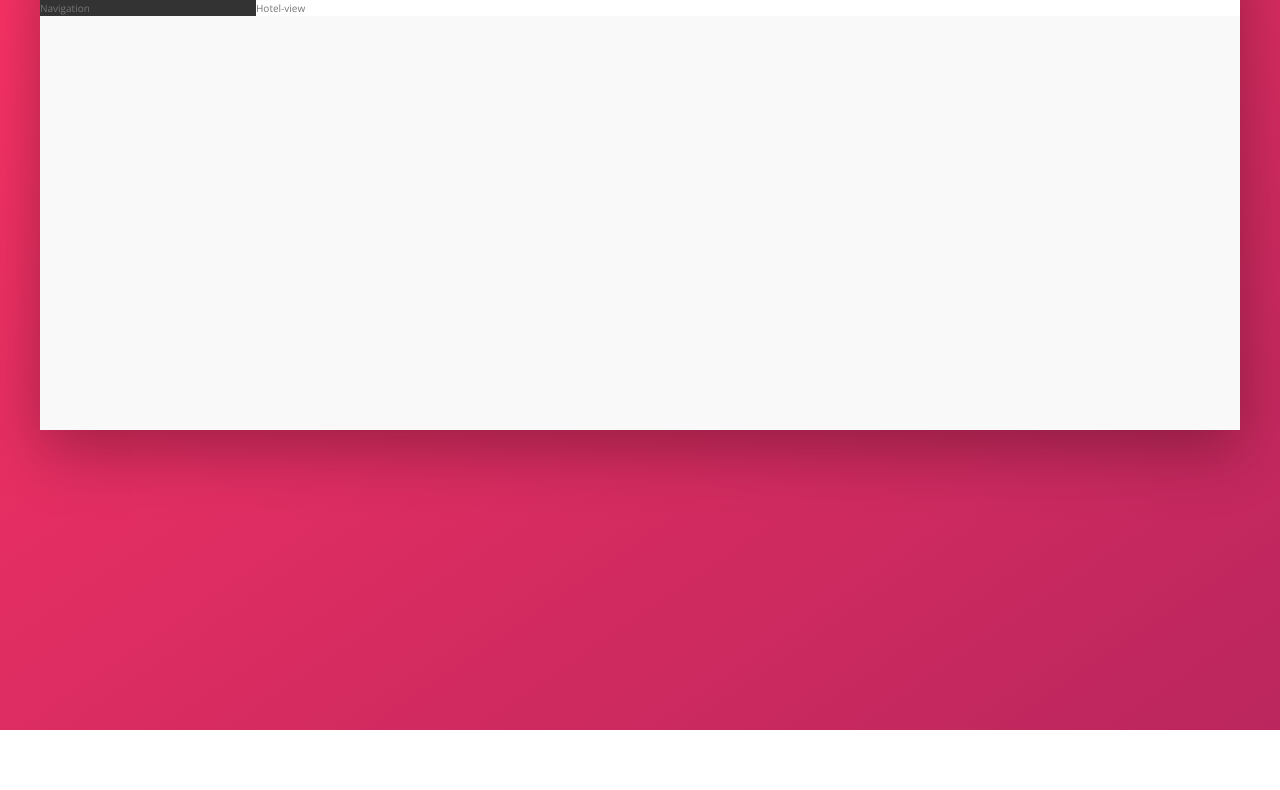
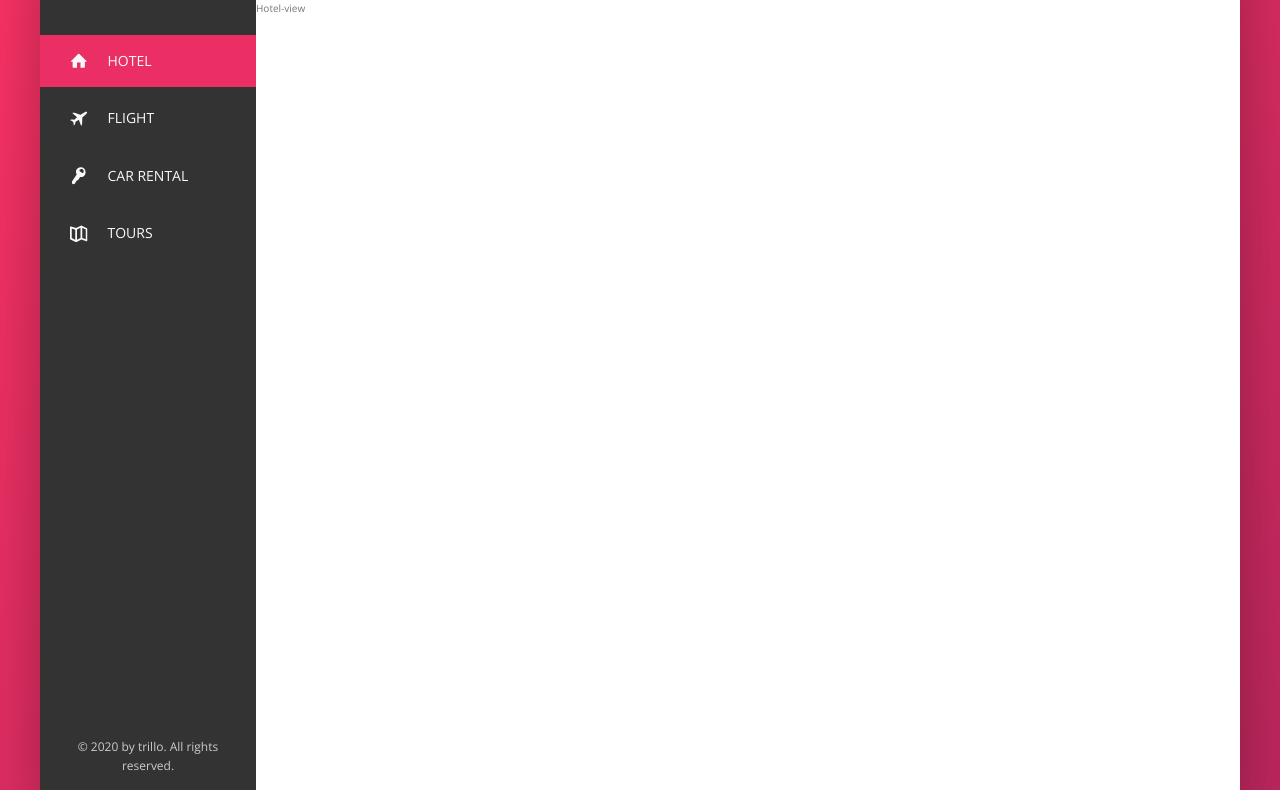
Before and after one commit to Lithium87/Trillo, a website: page index.html in a window 1280 px wide. Shown: the part 150-940 px from the top of the page. Before the commit the page ends 880 px from the top, so only its background shows below. Drawn offline with nearby package versions, Linux system fonts and the light colour scheme.

Commit message:
Building the Navigation

```diff
--- a/css/style.css
+++ b/css/style.css
@@ -55,11 +55,15 @@ body {
 
 .sidebar {
   background-color: var(--color-grey-dark-1);
-  flex: 0 0 18%; }
+  flex: 0 0 18%;
+  display: flex;
+  flex-direction: column;
+  justify-content: space-between; }
 
 .hotel-view {
   background-color: #fff;
-  flex: 1; }
+  flex: 1;
+  height: 80rem; }
 
 .logo {
   height: 3.25rem;
@@ -137,3 +141,48 @@ body {
     height: 3.75rem;
     border-radius: 50%;
     margin-right: 1rem; }
+
+.side-nav {
+  font-size: 1.4rem;
+  list-style: none;
+  margin-top: 3.5rem; }
+  .side-nav__item {
+    position: relative; }
+    .side-nav__item:not(:last-child) {
+      margin-bottom: .5rem; }
+  .side-nav__item::before {
+    content: "";
+    position: absolute;
+    top: 0;
+    left: 0;
+    height: 100%;
+    width: 3px;
+    background-color: var(--color-primary);
+    transform: scaleY(0);
+    transition: transform 0.2s, width 0.4s cubic-bezier(1, 0, 0, 1) 0.2s, background-color 0.1s; }
+  .side-nav__item:hover::before, .side-nav__item--active::before {
+    transform: scaleY(1);
+    width: 100%; }
+  .side-nav__item:active::before {
+    background-color: var(--color-primary-light); }
+  .side-nav__link:link, .side-nav__link:visited {
+    color: var(--color-grey-light-1);
+    text-decoration: none;
+    text-transform: uppercase;
+    display: block;
+    padding: 1.5rem 3rem;
+    position: relative;
+    z-index: 10;
+    display: flex;
+    align-items: center; }
+  .side-nav__icon {
+    width: 1.75rem;
+    height: 1.75rem;
+    margin-right: 2rem;
+    fill: currentColor; }
+
+.legal {
+  font-size: 1.2rem;
+  color: var(--color-grey-light-4);
+  text-align: center;
+  padding: 2.5rem; }
--- a/index.html
+++ b/index.html
@@ -46,7 +46,43 @@
         </header>
         <div class="content">
             <nav class="sidebar">
-                Navigation
+                <ul class="side-nav">
+                    <li class="side-nav__item side-nav__item--active">
+                        <a href="#" class="side-nav__link">
+                            <svg class="side-nav__icon">
+                                <use xlink:href="img/stripe.svg#icon-home"></use>
+                            </svg>
+                            <span>Hotel</span>
+                        </a>
+                    </li>
+                    <li class="side-nav__item">
+                        <a href="#" class="side-nav__link">
+                            <svg class="side-nav__icon">
+                                <use xlink:href="img/stripe.svg#icon-aircraft"></use>
+                            </svg>
+                            <span>Flight</span>
+                        </a>
+                    </li>
+                    <li class="side-nav__item">
+                        <a href="#" class="side-nav__link">
+                            <svg class="side-nav__icon">
+                                <use xlink:href="img/stripe.svg#icon-key"></use>
+                            </svg>
+                            <span>Car rental</span>
+                        </a>
+                    </li>
+                    <li class="side-nav__item">
+                        <a href="#" class="side-nav__link">
+                            <svg class="side-nav__icon">
+                                <use xlink:href="img/stripe.svg#icon-map"></use>
+                            </svg>
+                            <span>Tours</span>
+                        </a>
+                    </li>
+                </ul>
+                <div class="legal">
+                    &copy; 2020 by trillo. All rights reserved.
+                </div>
             </nav>
             <main class="hotel-view">
                 Hotel-view
```
Also changed, not shown: img/stripe.svg (renamed from img/sprite.svg).
